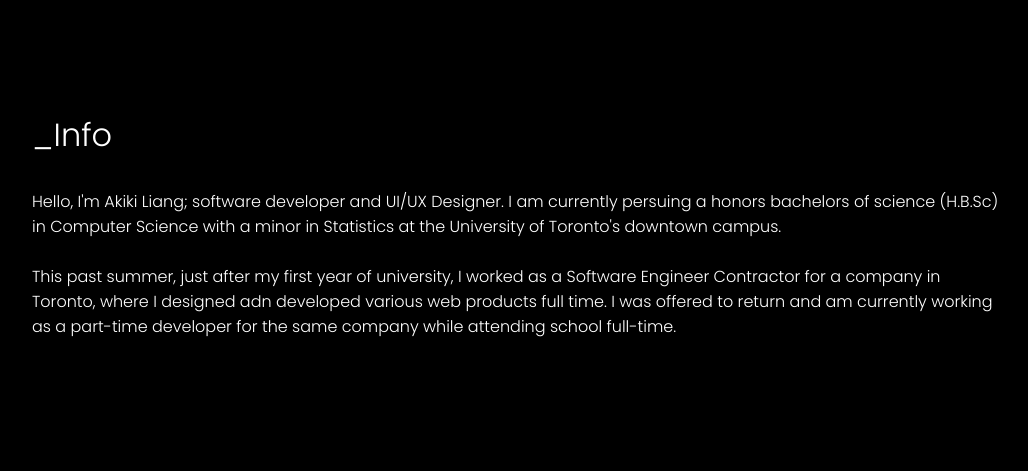
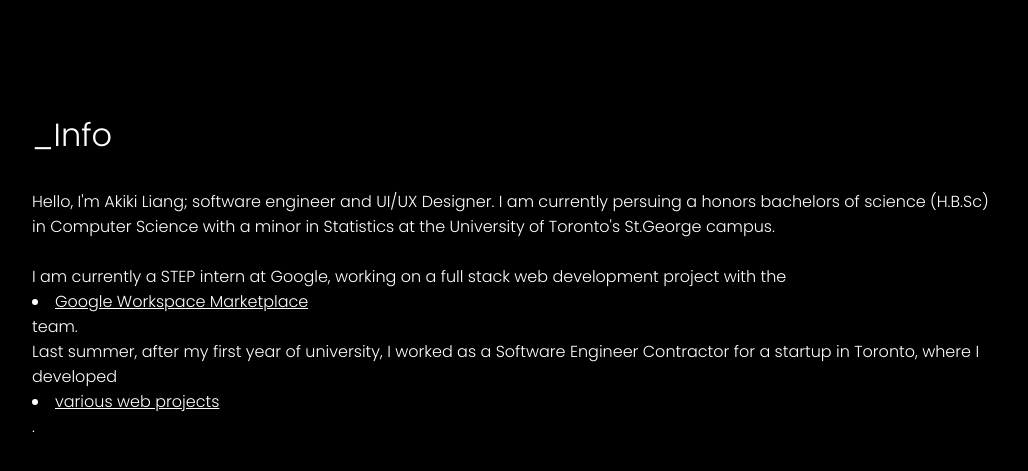
Before and after one commit to akiki-liang0/akiki-liang0.github.io, a website: page index.html in a window 1280 px wide. Shown: the part 1811-2282 px from the top of the page, without its empty margins (123-1151 px from the left). Before the commit the page ends 2190 px from the top, so only its background shows below. Drawn offline with Linux system fonts and the light colour scheme.

Commit message:
Updated resume & info

```diff
--- a/index.html
+++ b/index.html
@@ -36,7 +36,7 @@
                     <section class="container">
                         <div class="content">
                             <h1>AKIKI LIANG</h1>
-                            <h3>Software Developer + UI/UX Designer</h3>
+                            <h3>Software Engineer + UI/UX Designer</h3>
                         </div>
                     </section>
                     <a href="#projects"><div class="scroll">
@@ -71,18 +71,19 @@
                         _Info
                     </div>
                     <p>
-                        Hello, I'm Akiki Liang; software developer and UI/UX Designer. I am currently persuing a honors bachelors of science (H.B.Sc) in Computer Science with a minor in Statistics at the University of Toronto's downtown campus.
+                        Hello, I'm Akiki Liang; software engineer and UI/UX Designer. I am currently persuing a honors bachelors of science (H.B.Sc) in Computer Science with a minor in Statistics at the University of Toronto's St.George campus.
                         <br/>
                         <br/>
-                        This past summer, just after my first year of university, I worked as a Software Engineer Contractor for a company in Toronto, where I designed adn developed various web products full time. I was offered to return and am currently
-                        working as a part-time developer for the same company while attending school full-time.
+                        I am currently a STEP intern at Google, working on a full stack web development project with the <li><a href="" target="_blank">Google Workspace Marketplace</a></li> team.
+                        <br/>
+                        Last summer, after my first year of university, I worked as a Software Engineer Contractor for a startup in Toronto, where I developed <li><a href="assets/AkikiLiangResume.pdf" target="_blank">various web projects</a></li>.
                     </p>
                 </section>
             </div>
             <aside>
                 <ul class="social">
                     <li><a href="https://www.github.com/akiki-liang0/" target="_blank"><img src="assets/images/icons/github-2.png"></a></li>
-                    <li><a href="https://www.linkedin.com/in/akiki-liang-830019177/" target="_blank"><img src="assets/images/icons/linkedin.png"></a></li>
+                    <li><a href="https://www.linkedin.com/in/akiki-liang" target="_blank"><img src="assets/images/icons/linkedin.png"></a></li>
                     <li><a href="/contact.html" target="_blank" class="temp-popup"><img src="assets/images/icons/email.png"></a></li>
                     <!--<li><a href="https://codepen.io/akiki-liang0" target="_blank"><img src="assets/images/icons/codepen.png"></a></li>-->
                 </ul>
```
Also changed, not shown: 1 other file.
